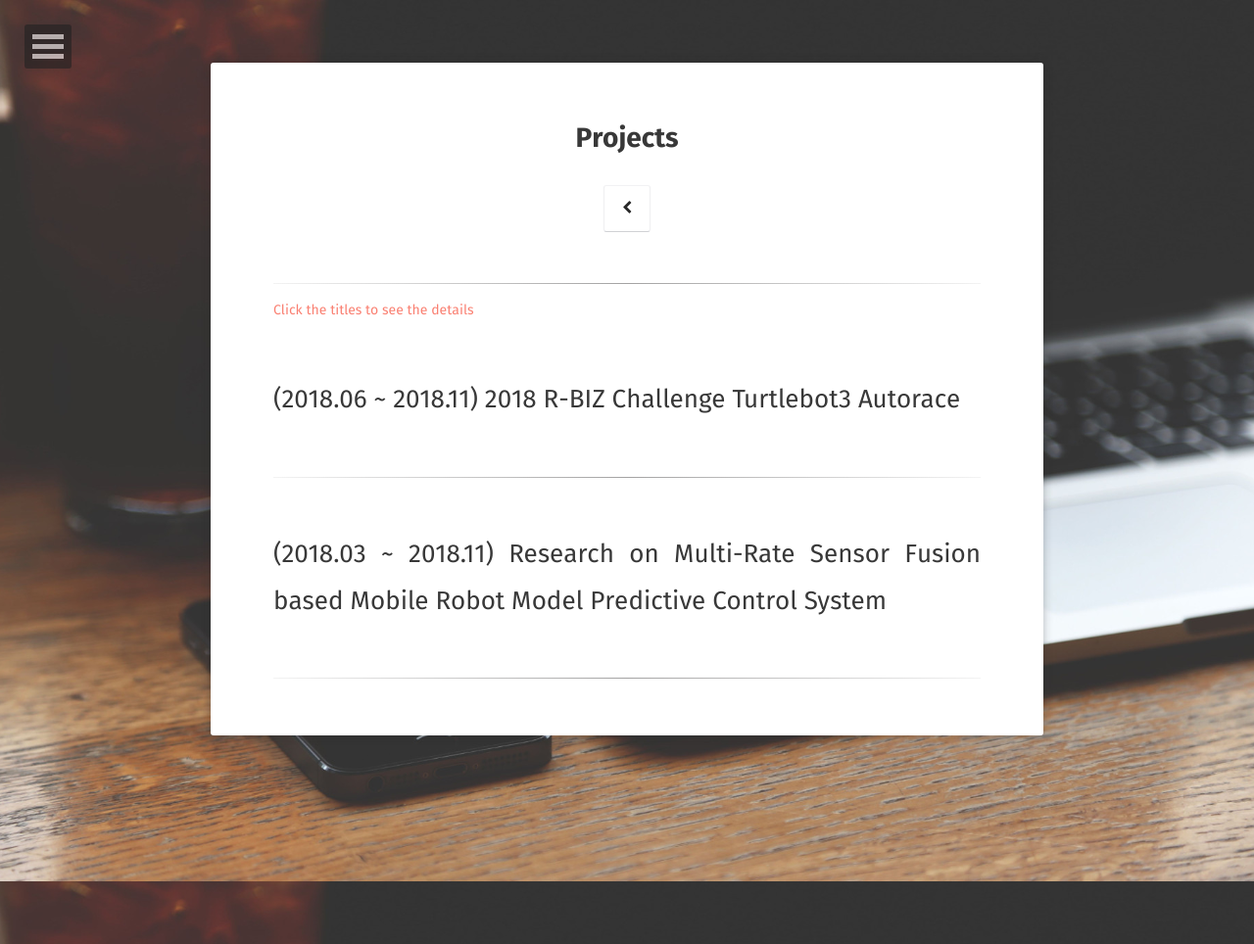
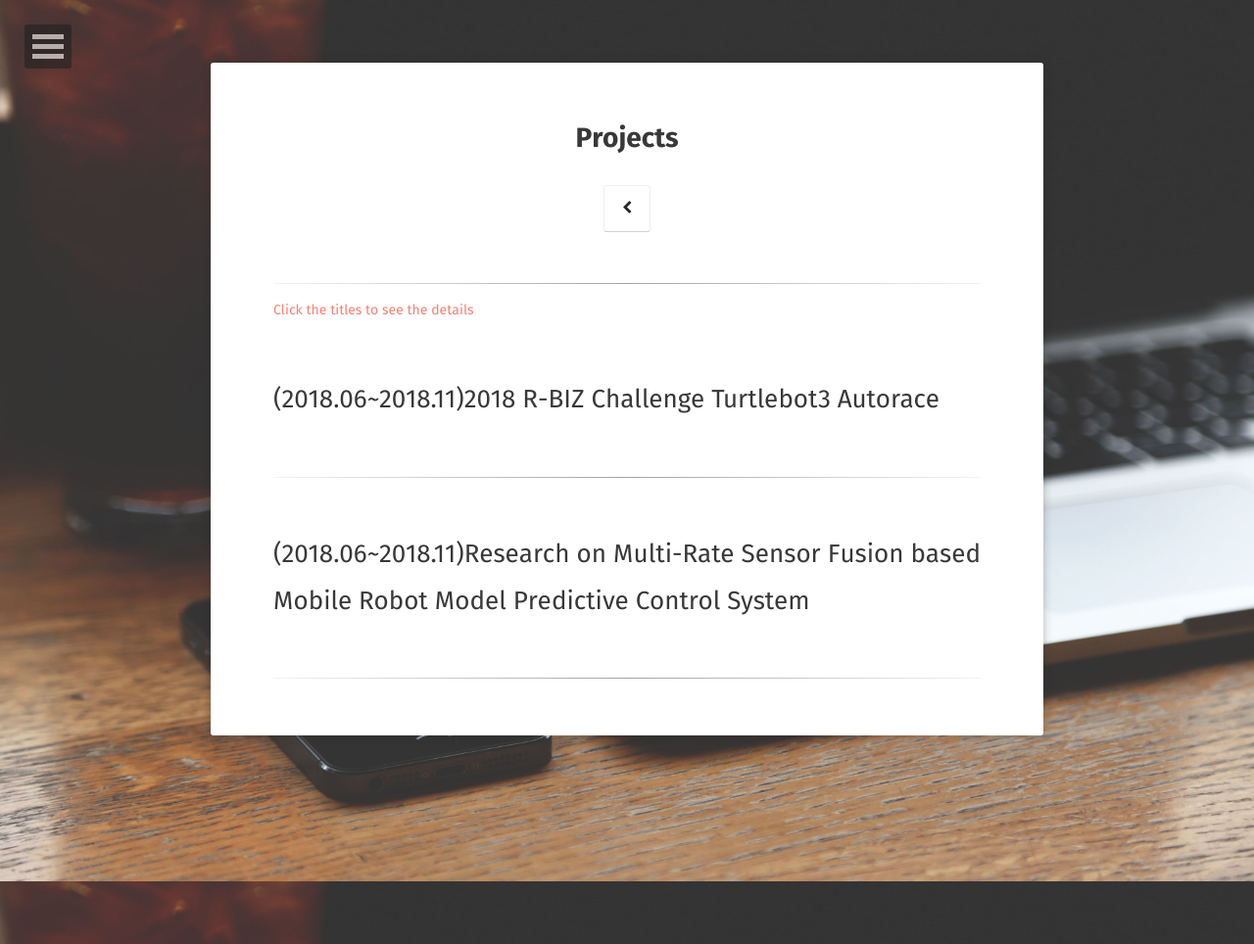
Before and after one commit to JongCheon-Park/JongCheon-Park.github.io, a Jekyll site: the page built from projects/index.md, in a window 1280 px wide. Shown: the whole page at 98% size. Built offline with Jekyll 4.4.1, drawn with Linux system fonts in a browser that asks for light colours; some web fonts are replaced.

Commit message:
Update index.md

```diff
--- a/projects/index.md
+++ b/projects/index.md
@@ -11,7 +11,7 @@ comments: false
 
 <br>
 <details>
-  <summary> <span style="font-size: 26px"> (2018.06 ~ 2018.11) 2018 R-BIZ Challenge Turtlebot3 Autorace </span> </summary>
+  <summary> <span style="font-size: 26px"> (2018.06~2018.11)2018 R-BIZ Challenge Turtlebot3 Autorace </span> </summary>
   <div markdown="1">
 This project was conducted at <span style="color:#3399ff">Cyber Physical System Control Lab in Kyungpook National University</span> : [Link](http://control.knu.ac.kr/)
   </div>
@@ -35,7 +35,7 @@ This project was conducted at <span style="color:#3399ff">Cyber Physical System
 
 <br>
 <details>
-  <summary> <span style="font-size: 26px"> (2018.03 ~ 2018.11) Research on Multi-Rate Sensor Fusion based Mobile Robot Model Predictive Control System </span> </summary>
+  <summary> <span style="font-size: 26px"> (2018.06~2018.11)Research on Multi-Rate Sensor Fusion based Mobile Robot Model Predictive Control System </span> </summary>
   <div markdown="1">
 This project was conducted at <span style="color:#3399ff">Cyber Physical System Control Lab in Kyungpook National University</span> : [Link](http://control.knu.ac.kr/)
   </div>
```
